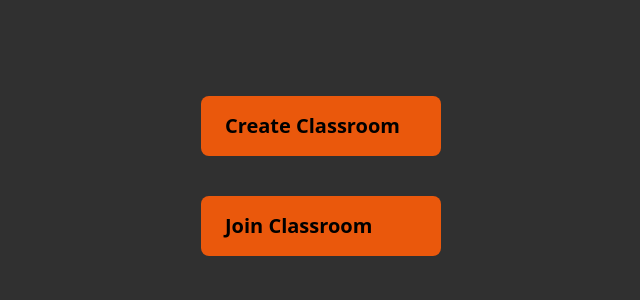
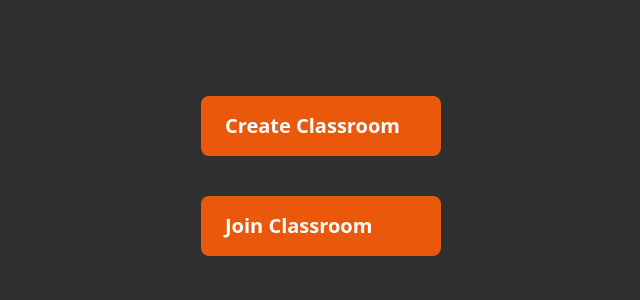
Before and after one commit to leu/aslhack, a Next.js app: page / in a window 1280 px wide. Shown: the top 300 px of the page, without its empty margins (319-959 px from the left). Built offline with nearby package versions, Linux system fonts and the light colour scheme.

Commit message:
Fix bug with localStorage

```diff
--- a/src/pages/index.tsx
+++ b/src/pages/index.tsx
@@ -2,12 +2,12 @@ export default function Home() {
   return (
     <main className={`flex min-h-screen flex-col items-center p-24`}>
       <a href="/teacher/setup">
-        <div className={`text-xl font-bold bg-orange-600 text-black border-orange-950 border-0 px-6 py-4 rounded-lg w-60 mb-10`}>
+        <div className={`text-xl font-bold bg-orange-600 text-white border-orange-950 border-0 px-6 py-4 rounded-lg w-60 mb-10`}>
           Create Classroom
         </div>
       </a>
       <a href="#">
-        <div className={`text-xl font-bold bg-orange-600 text-black border-orange-950 border-0 px-6 py-4 rounded-lg w-60`}>
+        <div className={`text-xl font-bold bg-orange-600 text-white border-orange-950 border-0 px-6 py-4 rounded-lg w-60`}>
           Join Classroom
         </div>
       </a>
--- a/src/pages/teacher/setup.tsx
+++ b/src/pages/teacher/setup.tsx
@@ -1,5 +1,5 @@
 import { Button, FormControl, InputLabel, MenuItem, Select } from "@mui/material";
-import { useState } from "react";
+import { useEffect, useState } from "react";
 const { v4: uuidv4 } = require('uuid');
 
 export default function QuizSetup() {
@@ -19,7 +19,9 @@ export default function QuizSetup() {
 
     function createQuiz() {
         const code = uuidv4().substring(0, 5);
-        localStorage.setItem("code", code);
+        if (typeof window !== 'undefined') {
+            localStorage.setItem("code", code);
+          }
         window.location.href = "/teacher/stats"
     }
 
--- a/src/pages/teacher/stats.tsx
+++ b/src/pages/teacher/stats.tsx
@@ -3,6 +3,7 @@ import { useEffect, useState } from "react";
 export default function Stats() {
     const [studentAverage, setStudentAverage]: any = useState([]);
     const [questionAverage, setQuestionAverage]: any = useState([]);
+    const [code, setCode] = useState("")
 
     function updateStats() {
         const newStudentAverage = [{student: "Daniel", score: 50}]
@@ -16,9 +17,15 @@ export default function Stats() {
         updateStats()
     }, [])
 
+    useEffect(() => {
+        if (localStorage.getItem("code")) {
+            setCode(localStorage.getItem("code")!)
+        }
+      }, [])
+
     return (
       <main className={`flex min-h-screen flex-col items-center p-24`}>
-        <div className="bg-orange-600 py-2 px-12 w-60 rounded-lg">Classroom ID: {localStorage.getItem("code")}</div>
+        <div className="bg-orange-600 py-2 px-12 w-72 rounded-lg">Classroom ID: {code}</div>
         <div className="mt-6">Student Averages</div>
         {studentAverage.map((studentAvg: { student: string; score: string; }) => (
             <div>{studentAvg.student + ": " + studentAvg.score + "%"}</div>
@@ -28,5 +35,5 @@ export default function Stats() {
             questionAvg.question + ": " + questionAvg.score + "%"
         ))}
       </main>
-  );
+  )
 }
```
